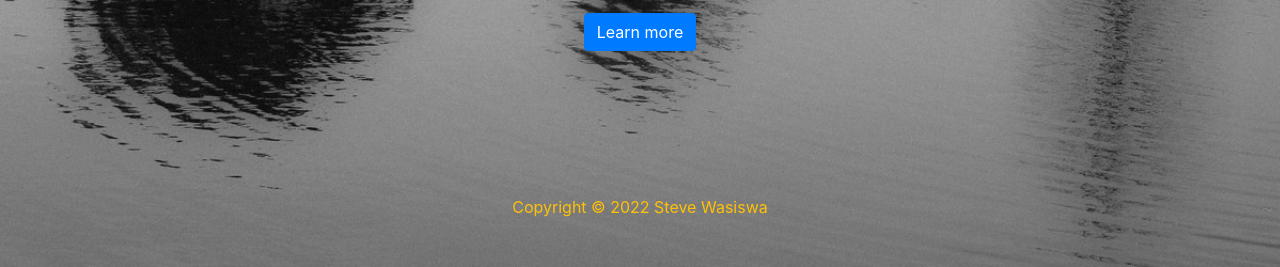
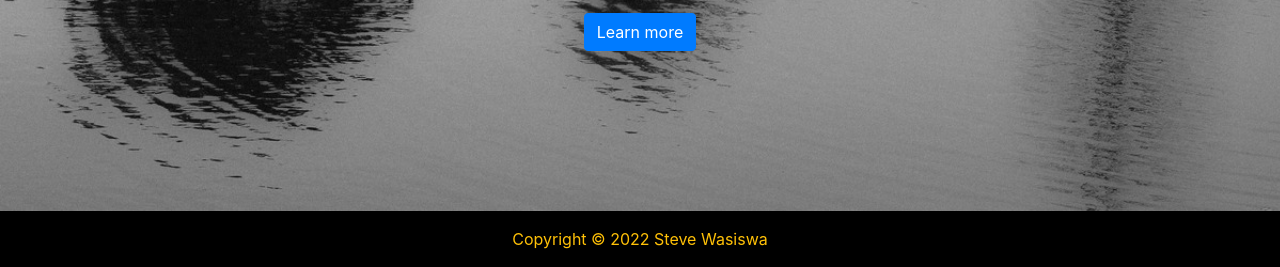
Before and after one commit to snwasiswa/portfolio, a Django app: page / in a window 1280 px wide. Shown: the part 533-800 px from the top of the page. Run offline with Django 4.2, Linux system fonts and the light colour scheme; some libraries are stand-ins or nearby versions.

Commit message:
Made footer better

```diff
--- a/static/css/styles.css
+++ b/static/css/styles.css
@@ -12,10 +12,14 @@ body{
     text-shadow: 4px 4px 5px gray;
 }
 
-.footer{
-    position:fixed;
-    bottom:0;
-    left:0;
+footer{
+    position: fixed;
+    left: 0;
+    bottom: 0;
+    width: 100%;
+    background-color: black;
+    color: white;
+    text-align: center;
 }
 
 p.container{
--- a/templates/base.html
+++ b/templates/base.html
@@ -21,7 +21,17 @@
     <meta name="description" content="{% block description %}{% endblock %}">
     <meta name="keywords" content="{% block keywords %}{% endblock %}">
     <!--Incorporated CSS-->
-    <link rel="stylesheet" href="{% static 'css/styles.css' %}" type="text/css">
+    <link rel="stylesheet" href="{% static "css/styles.css" %}" type="text/css">
+    <style>
+        footer{
+            position: fixed;
+            left: 0;
+            bottom: 0;
+            width: 100%;
+            background-color: black;
+            text-align: center;
+        }
+    </style>
     {% block extend_header %}{% endblock %}
     <title>Home</title>
 </head>
@@ -69,12 +79,10 @@
 
     <!---->
     {% include 'partials/messages.html' %}
-
     <div class="">
         {% block content %}
         {% endblock %}
     </div>
-
     {% include 'partials/footer.html' %}
 
     <!-- Optional JavaScript -->
```
